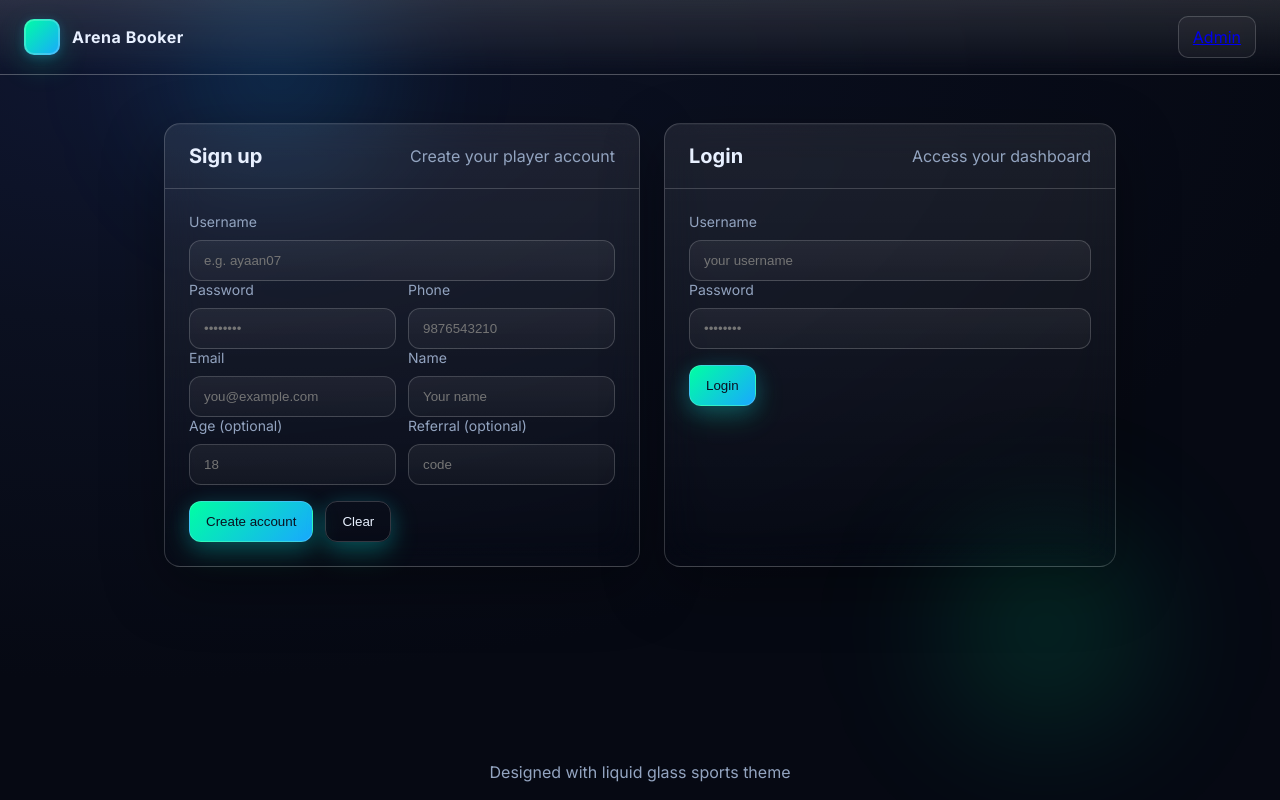
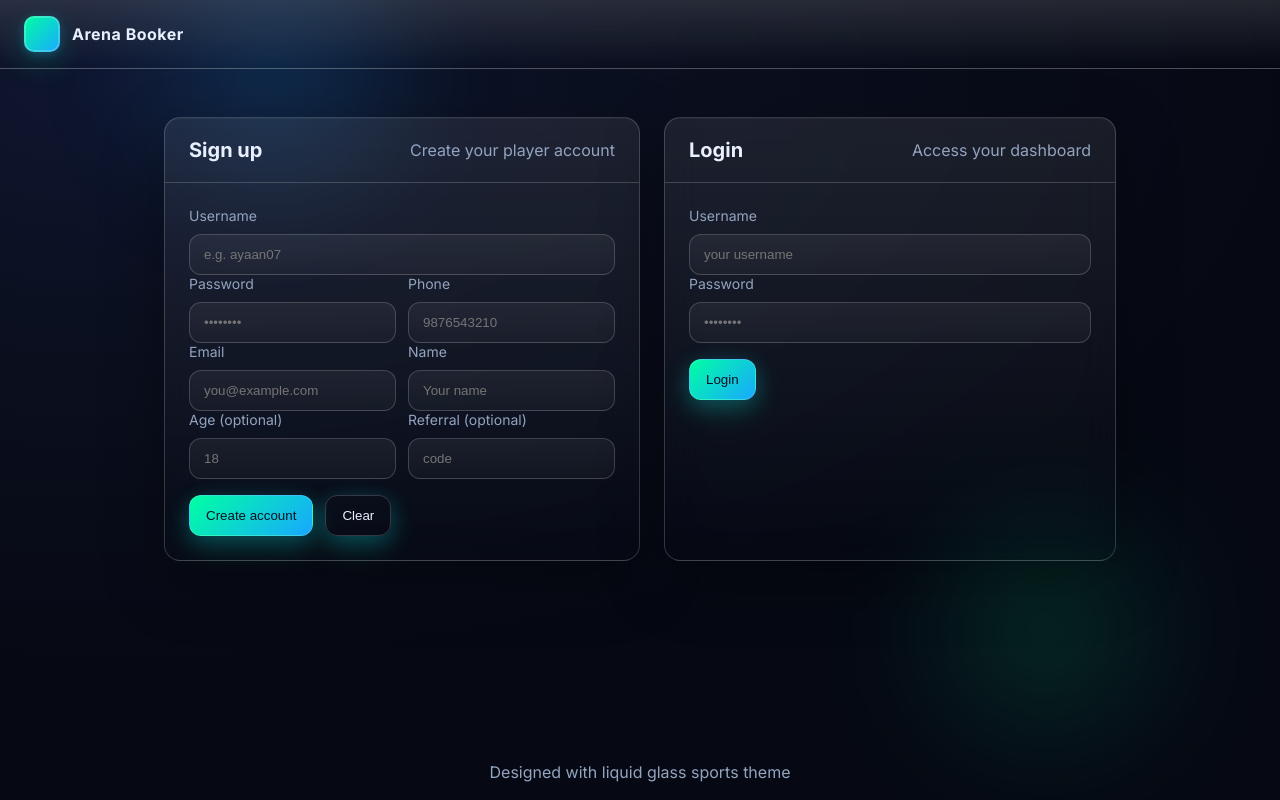
Before and after one commit to ayaan10522/jaj, a plain HTML site: page index.html in a window 1280 px wide. Drawn offline with Linux system fonts and the light colour scheme; no server answers.

Commit message:
Update and rename player.html to index.html

```diff
--- a/player.html
+++ b/index.html
@@ -11,7 +11,7 @@
     <nav class="nav">
       <div class="brand"><div class="brand-badge"></div> Arena Booker</div>
       <div class="tabs">
-        <a class="tab" href="./admin.html">Admin</a>
+
       </div>
     </nav>
 
```
